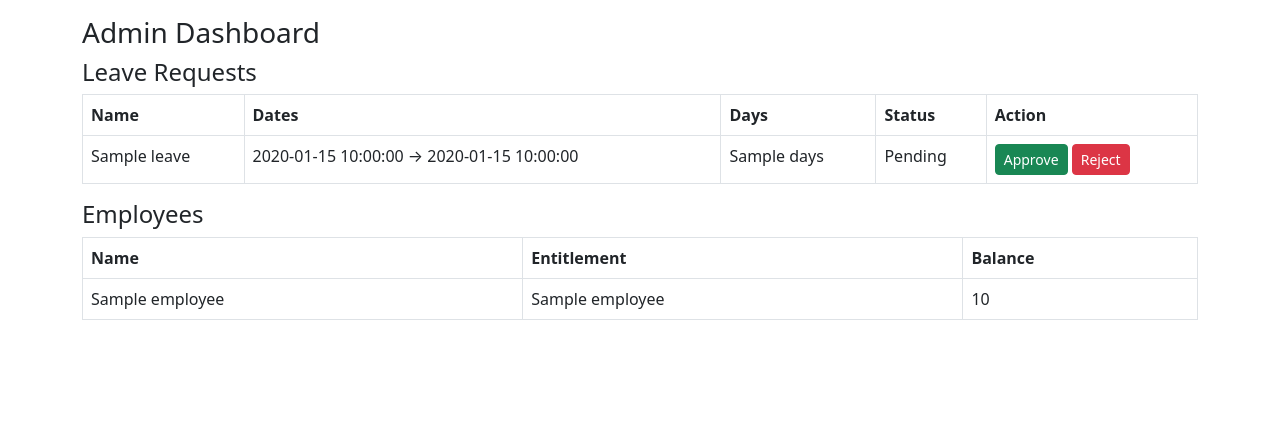
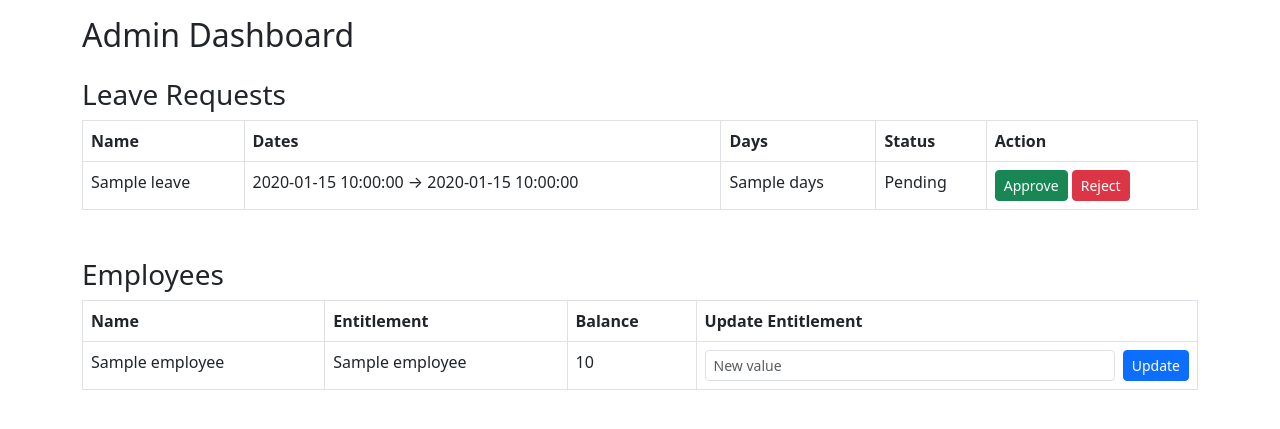
Before and after one commit to jesstanblues-ops/Leave-app3, a Flask app: template templates/admin_dashboard.html in a window 1280 px wide. Shown: the part 62-491 px from the top of the page. Run offline with Flask 3, Linux system fonts and the light colour scheme; the template is opened without the code that fills it: most values are stand-ins (such as "Sample title", 1, 10 or a date in 2020).

Commit message:
Update admin_dashboard.html

```diff
--- a/templates/admin_dashboard.html
+++ b/templates/admin_dashboard.html
@@ -1,11 +1,16 @@
 {% extends 'base.html' %}
 {% block content %}
-<h3>Admin Dashboard</h3>
 
-<h4>Leave Requests</h4>
+<h2>Admin Dashboard</h2>
+
+<h3 class="mt-4">Leave Requests</h3>
 <table class="table table-bordered">
     <tr>
-  <th>Name</th><th>Dates</th><th>Days</th><th>Status</th><th>Action</th>
+        <th>Name</th>
+        <th>Dates</th>
+        <th>Days</th>
+        <th>Status</th>
+        <th>Action</th>
     </tr>
     {% for l in leaves %}
     <tr>
@@ -15,22 +20,39 @@
         <td>{{ l.status }}</td>
         <td>
             {% if l.status == 'Pending' %}
-      <a class="btn btn-success btn-sm" href="/approve/{{ l.id }}">Approve</a>
-      <a class="btn btn-danger btn-sm" href="/reject/{{ l.id }}">Reject</a>
+            <a href="/approve/{{ l.id }}" class="btn btn-success btn-sm">Approve</a>
+            <a href="/reject/{{ l.id }}" class="btn btn-danger btn-sm">Reject</a>
+            {% else %}
+            <span class="text-muted">No action</span>
             {% endif %}
         </td>
     </tr>
     {% endfor %}
 </table>
 
-<h4>Employees</h4>
+<h3 class="mt-5">Employees</h3>
 <table class="table table-bordered">
-<tr><th>Name</th><th>Entitlement</th><th>Balance</th></tr>
+    <tr>
+        <th>Name</th>
+        <th>Entitlement</th>
+        <th>Balance</th>
+        <th>Update Entitlement</th>
+    </tr>
+
     {% for e in employees %}
     <tr>
         <td>{{ e.name }}</td>
         <td>{{ e.entitlement }}</td>
         <td>{{ e.current_balance }}</td>
+        <td>
+            <form method="POST" action="/update_entitlement" class="d-flex">
+                <input type="hidden" name="name" value="{{ e.name }}">
+                <input type="number" name="entitlement"
+                       class="form-control form-control-sm me-2"
+                       placeholder="New value">
+                <button class="btn btn-primary btn-sm">Update</button>
+            </form>
+        </td>
     </tr>
     {% endfor %}
 </table>
```
Lines whose indentation alone changed are shown as unchanged.
